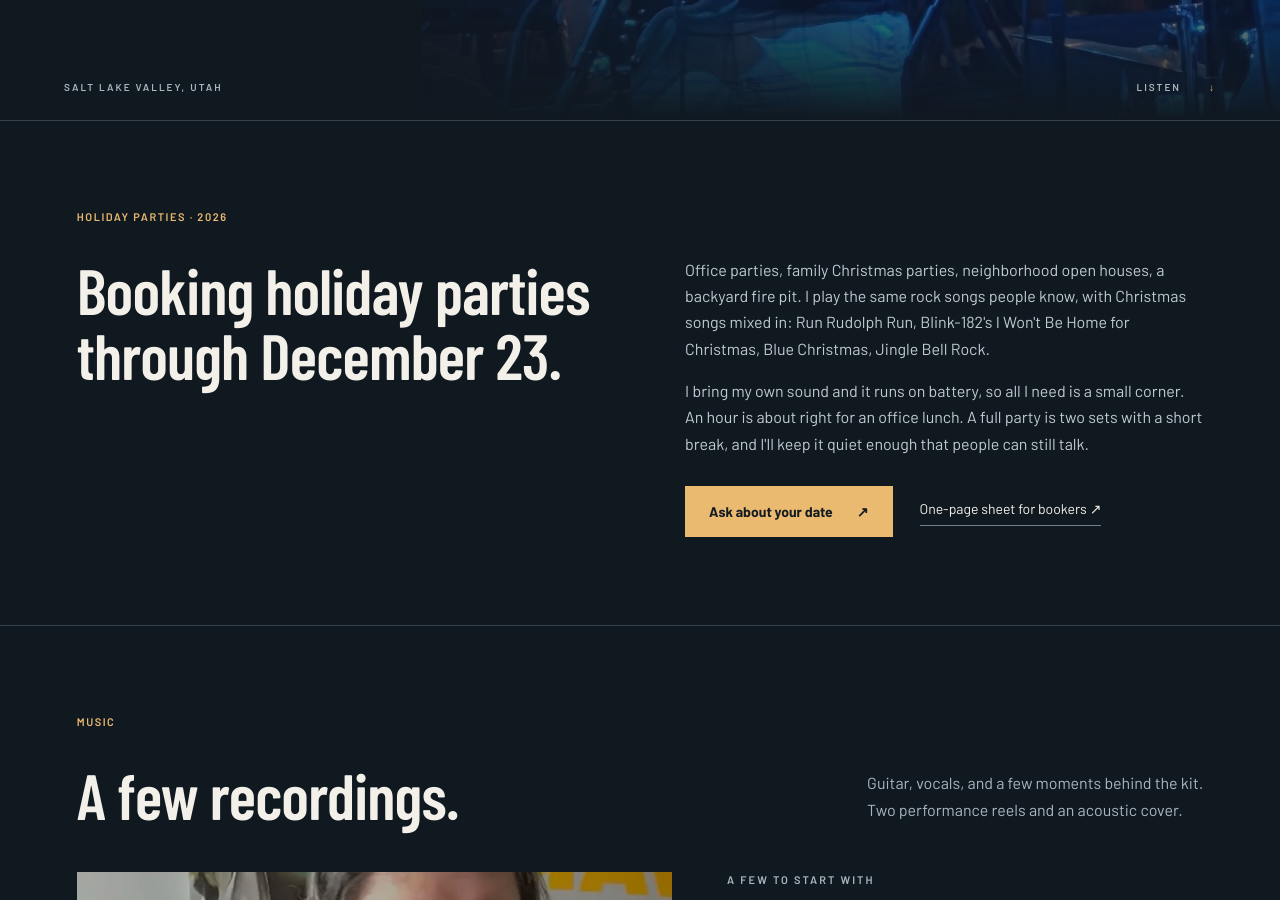
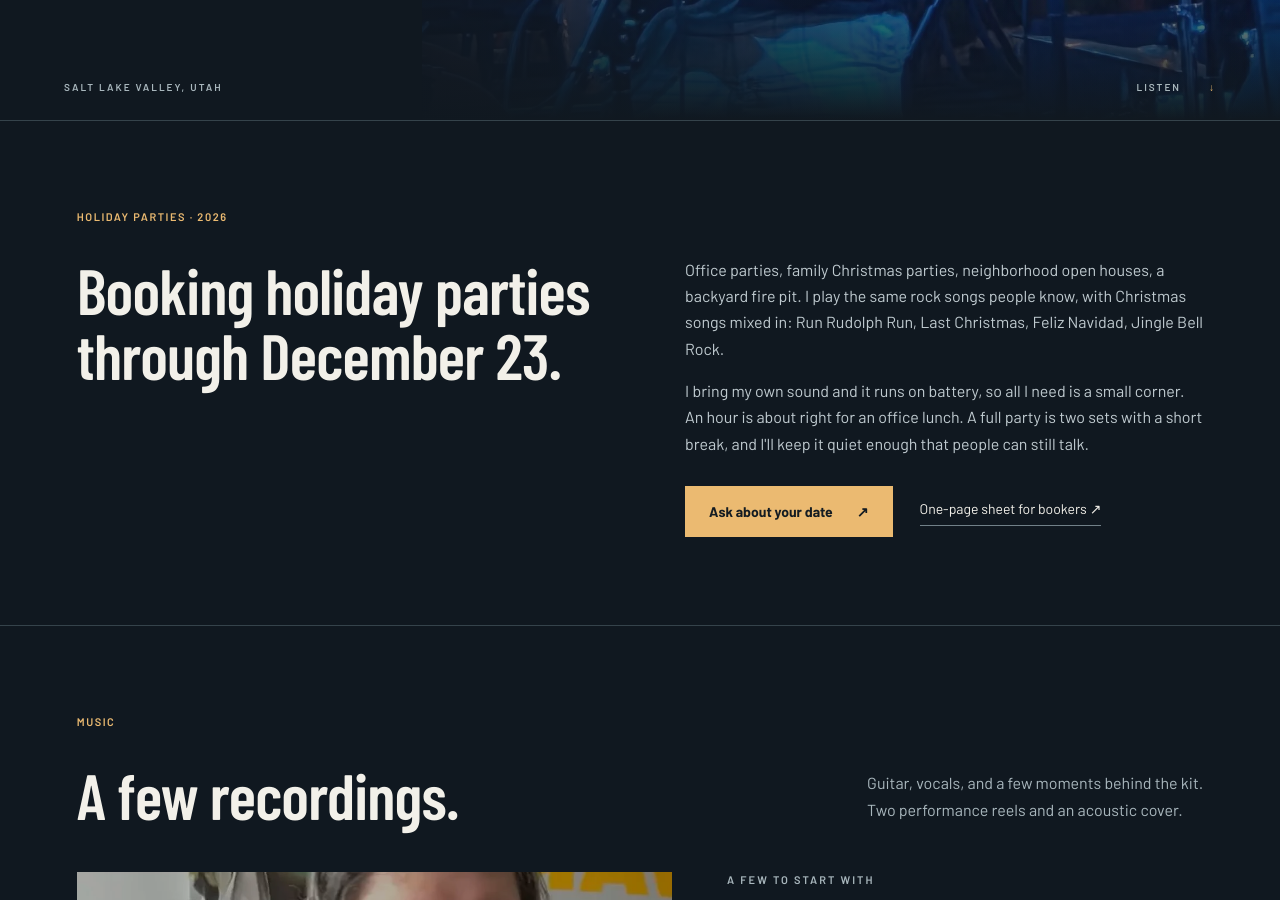
Before and after one commit to bradgrimm/bradgrimm.github.io, a Jekyll site: the page index.html, which Jekyll copies as it is, in a window 1280 px wide and 900 px high, scrolled down 770 px. Built offline with Jekyll 4.4.1, drawn with Linux system fonts in a browser that asks for light colours; some web fonts are replaced.

Commit message:
Holiday section: match the Songroost holiday set
Co-Authored-By: Claude Opus 5.5 <noreply@anthropic.com>
Claude-Session: https://claude.ai/code/session_01PmSmTKJhzfUvw7qTm45xRV

```diff
--- a/index.html
+++ b/index.html
@@ -24,7 +24,7 @@
 <div class="hero-bottom"><span>SALT LAKE VALLEY, UTAH</span><a href="#music">LISTEN <span aria-hidden="true">↓</span></a></div>
 </section>
 
-<section class="section holiday" id="holiday"><div class="section-label">HOLIDAY PARTIES · 2026</div><div class="holiday-grid"><h2>Booking holiday parties through December 23.</h2><div><p>Office parties, family Christmas parties, neighborhood open houses, a backyard fire pit. I play the same rock songs people know, with Christmas songs mixed in: Run Rudolph Run, Blink-182's I Won't Be Home for Christmas, Blue Christmas, Jingle Bell Rock.</p><p>I bring my own sound and it runs on battery, so all I need is a small corner. An hour is about right for an office lunch. A full party is two sets with a short break, and I'll keep it quiet enough that people can still talk.</p><div class="actions"><a class="button" href="#contact">Ask about your date <span aria-hidden="true">↗</span></a><a class="text-link" href="/epk/">One-page sheet for bookers ↗</a></div></div></div></section>
+<section class="section holiday" id="holiday"><div class="section-label">HOLIDAY PARTIES · 2026</div><div class="holiday-grid"><h2>Booking holiday parties through December 23.</h2><div><p>Office parties, family Christmas parties, neighborhood open houses, a backyard fire pit. I play the same rock songs people know, with Christmas songs mixed in: Run Rudolph Run, Last Christmas, Feliz Navidad, Jingle Bell Rock.</p><p>I bring my own sound and it runs on battery, so all I need is a small corner. An hour is about right for an office lunch. A full party is two sets with a short break, and I'll keep it quiet enough that people can still talk.</p><div class="actions"><a class="button" href="#contact">Ask about your date <span aria-hidden="true">↗</span></a><a class="text-link" href="/epk/">One-page sheet for bookers ↗</a></div></div></div></section>
 
 <section class="section music" id="music"><div class="section-label">MUSIC</div><div class="section-heading"><h2>A few recordings.</h2><p>Guitar, vocals, and a few moments behind the kit.<br>Two performance reels and an acoustic cover.</p></div>
 <div class="listening-room"><div><div class="video-stage" id="video-stage"><img src="/assets/photos/acoustic-home.webp" alt="Brad with an acoustic guitar and microphone at home" loading="lazy" width="1125" height="1500"><button class="play-button" id="play-video" aria-label="Play guitar, vocals, keys and bass performance reel"><span aria-hidden="true">▶</span></button><span class="video-stamp">GUITAR · VOCALS · KEYS · BASS</span></div><div class="video-caption"><span id="video-title">Guitar, vocals, keys &amp; bass</span><a id="youtube-link" href="https://www.youtube.com/watch?v=H_yjkB9-s7Q" target="_blank" rel="noopener noreferrer">Watch on YouTube ↗</a></div></div>
```
